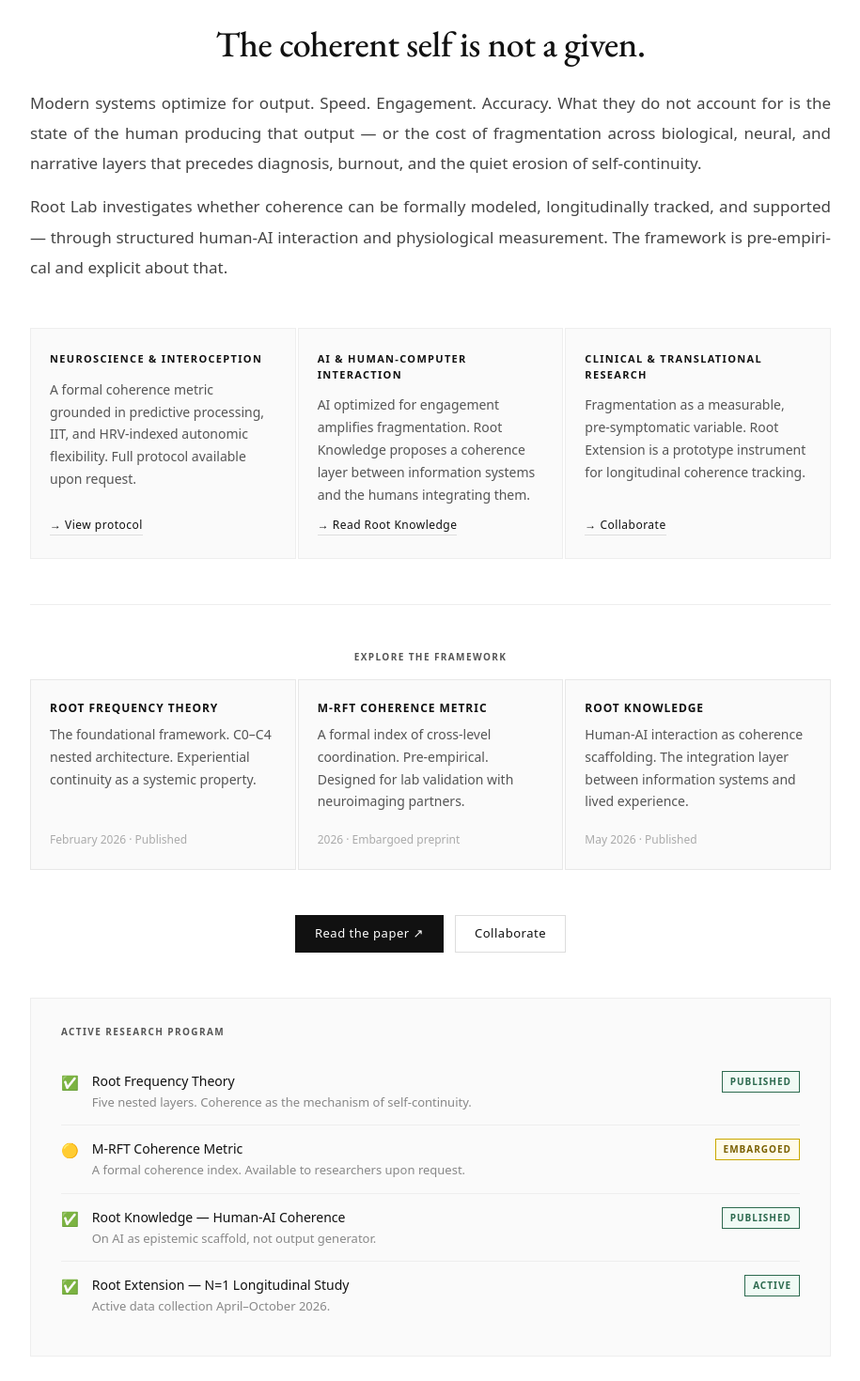
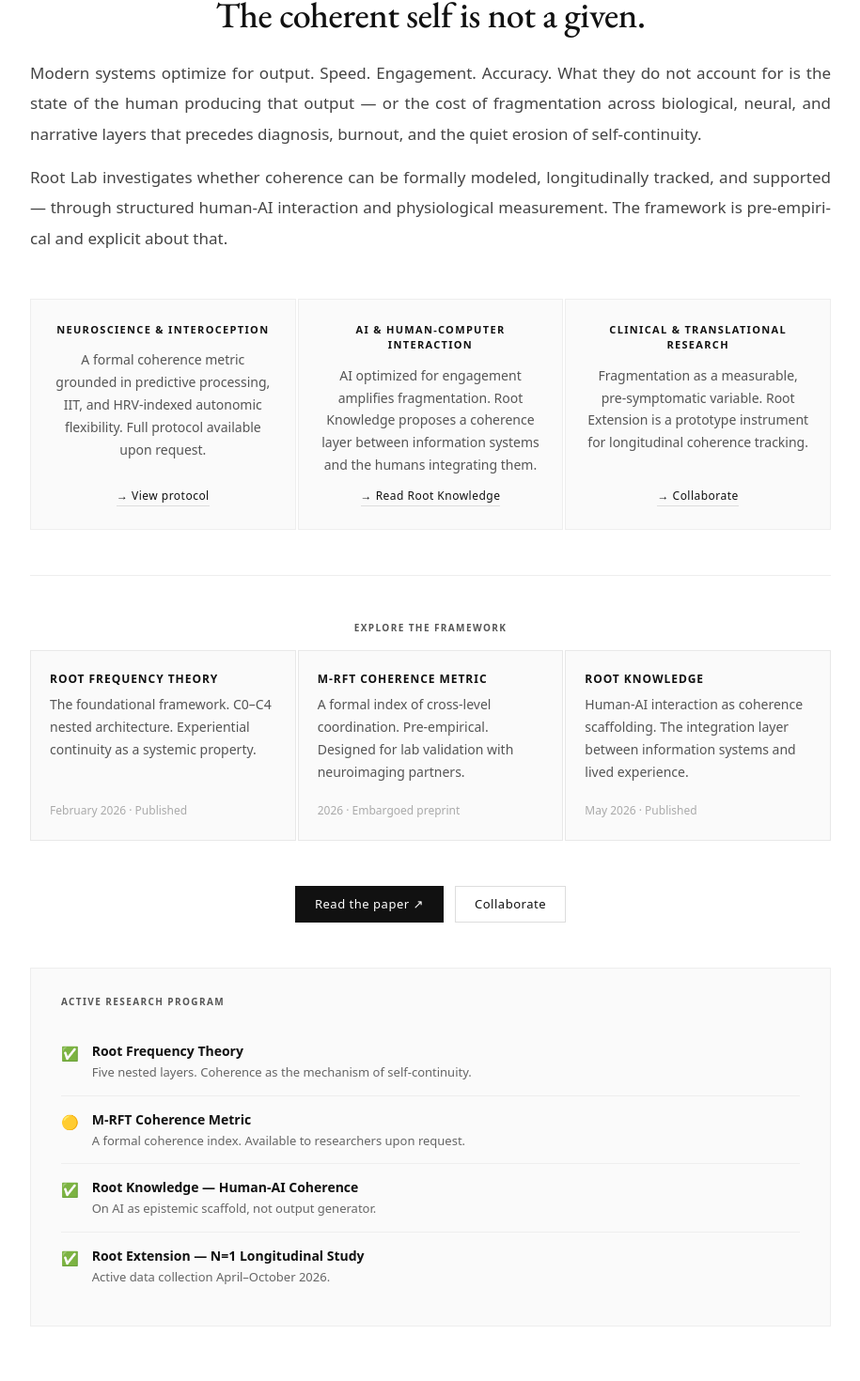
Before and after one commit to biaavanzo/avanzorft.github.io, a Next.js app: page / in a window 1280 px wide. Shown: the part 590-2060 px from the top of the page at 94% size, without its empty margins (182-1097 px from the left). Built offline with nearby package versions, Linux system fonts and the light colour scheme.

Commit message:
status checklist, audience cards clickable, centered

```diff
--- a/app/newpage.tsx
+++ b/app/newpage.tsx
@@ -55,12 +55,6 @@ export default function Home() {
           color: #555; text-transform: uppercase;
         }
         .hero-divider { width: 100%; height: 1px; background: #ddd; margin-top: 24px; }
-        .hero-root {
-          text-align: center; margin-top: 12px;
-          font-family: 'EB Garamond', Georgia, serif;
-          font-size: clamp(11px, 1.2vw, 13px);
-          color: #bbb; letter-spacing: 0.2em; text-transform: uppercase;
-        }
         .hero-desc {
           margin-top: 48px; color: #444; line-height: 1.85; text-align: center;
           width: 100%; max-width: 580px; margin-left: auto; margin-right: auto; padding: 0 24px;
@@ -86,19 +80,21 @@ export default function Home() {
         .audience-card {
           border: 1px solid #eee; padding: 24px 20px; background: #fafafa;
           display: flex; flex-direction: column; gap: 12px;
+          text-decoration: none; color: inherit;
+          transition: background 0.2s, border-color 0.2s;
+          text-align: center; align-items: center;
         }
+        .audience-card:hover { background: #f0f0ee; border-color: #ccc; }
         .audience-title {
           font-size: 11px; font-weight: 600; color: #111;
           text-transform: uppercase; letter-spacing: 0.12em; font-family: system-ui;
         }
         .audience-text { font-size: 14px; line-height: 1.7; color: #555; font-family: system-ui; flex: 1; }
-        .audience-link {
-          font-size: 12px; color: #111; text-decoration: none;
+        .audience-link-text {
+          font-size: 12px; color: #111;
           font-family: system-ui; letter-spacing: 0.04em;
           border-bottom: 1px solid #ddd; padding-bottom: 1px;
-          align-self: flex-start; transition: border-color 0.15s;
         }
-        .audience-link:hover { border-color: #111; }
         .cards-section { margin-bottom: 0; }
         .cards-label {
           font-size: 10px; font-weight: 600; color: #555;
@@ -145,19 +141,10 @@ export default function Home() {
           padding: 14px 0; border-bottom: 1px solid #eee; gap: 14px;
         }
         .status-row:last-child { border-bottom: none; }
-        .status-icon { font-size: 15px; margin-top: 1px; flex-shrink: 0; }
+        .status-icon { font-size: 15px; margin-top: 2px; flex-shrink: 0; }
         .status-row-left { display: flex; flex-direction: column; gap: 3px; flex: 1; }
-        .status-right { display: flex; flex-direction: column; align-items: flex-end; gap: 4px; flex-shrink: 0; }
-        .status-title { font-size: 14px; color: #111; font-family: system-ui; font-weight: 500; }
-        .status-desc { font-size: 13px; color: #888; font-family: system-ui; line-height: 1.5; }
-        .status-badge {
-          font-size: 10px; font-weight: 600; letter-spacing: 0.1em;
-          text-transform: uppercase; font-family: system-ui;
-          padding: 3px 8px; border: 1px solid; white-space: nowrap;
-        }
-        .badge-published { color: #2d6a4f; border-color: #2d6a4f; background: #f0faf5; }
-        .badge-embargoed { color: #7a6000; border-color: #c9a800; background: #fffbea; }
-        .badge-active { color: #2d6a4f; border-color: #2d6a4f; background: #f0faf5; }
+        .status-title { font-size: 14px; color: #111; font-family: system-ui; font-weight: 700; }
+        .status-desc { font-size: 13px; color: #666; font-family: system-ui; line-height: 1.5; }
         @media (max-width: 640px) {
           .header-inner { flex-direction: column; gap: 10px; padding: 12px 0; }
           main { padding-top: 100px; }
@@ -186,7 +173,6 @@ export default function Home() {
                             <span className="hero-subtitle">An Independent Research Program</span>
                         </div>
                         <div className="hero-divider" />
-                        <p className="hero-root">avanzorft.com · Bay Area · 2026</p>
                     </div>
                     <p className="hero-desc" style={{ fontSize: 20, fontWeight: 400, color: "#555" }}>
                         Investigating how biological regulation, neural dynamics, and self-narrative integrate to sustain a coherent sense of self — and what happens, across scales, when they don&apos;t.
@@ -206,21 +192,21 @@ export default function Home() {
                 </div>
 
                 <div className="audience-grid">
-                    <div className="audience-card">
+                    <a href="/research-plan" className="audience-card">
                         <div className="audience-title">Neuroscience & Interoception</div>
                         <p className="audience-text">A formal coherence metric grounded in predictive processing, IIT, and HRV-indexed autonomic flexibility. Full protocol available upon request.</p>
-                        <a href="/research-plan" className="audience-link">→ View protocol</a>
-                    </div>
-                    <div className="audience-card">
+                        <span className="audience-link-text">→ View protocol</span>
+                    </a>
+                    <a href="/the-paper" className="audience-card">
                         <div className="audience-title">AI & Human-Computer Interaction</div>
                         <p className="audience-text">AI optimized for engagement amplifies fragmentation. Root Knowledge proposes a coherence layer between information systems and the humans integrating them.</p>
-                        <a href="/the-paper" className="audience-link">→ Read Root Knowledge</a>
-                    </div>
-                    <div className="audience-card">
+                        <span className="audience-link-text">→ Read Root Knowledge</span>
+                    </a>
+                    <a href="/contact" className="audience-card">
                         <div className="audience-title">Clinical & Translational Research</div>
                         <p className="audience-text">Fragmentation as a measurable, pre-symptomatic variable. Root Extension is a prototype instrument for longitudinal coherence tracking.</p>
-                        <a href="/contact" className="audience-link">→ Collaborate</a>
-                    </div>
+                        <span className="audience-link-text">→ Collaborate</span>
+                    </a>
                 </div>
 
                 <div className="section-divider" />
@@ -260,9 +246,6 @@ export default function Home() {
                             <span className="status-title">Root Frequency Theory</span>
                             <span className="status-desc">Five nested layers. Coherence as the mechanism of self-continuity.</span>
                         </div>
-                        <div className="status-right">
-                            <span className="status-badge badge-published">Published</span>
-                        </div>
                     </div>
 
                     <div className="status-row">
@@ -270,9 +253,6 @@ export default function Home() {
                         <div className="status-row-left">
                             <span className="status-title">M-RFT Coherence Metric</span>
                             <span className="status-desc">A formal coherence index. Available to researchers upon request.</span>
-                        </div>
-                        <div className="status-right">
-                            <span className="status-badge badge-embargoed">Embargoed</span>
                         </div>
                     </div>
 
@@ -282,9 +262,6 @@ export default function Home() {
                             <span className="status-title">Root Knowledge — Human-AI Coherence</span>
                             <span className="status-desc">On AI as epistemic scaffold, not output generator.</span>
                         </div>
-                        <div className="status-right">
-                            <span className="status-badge badge-published">Published</span>
-                        </div>
                     </div>
 
                     <div className="status-row">
@@ -293,9 +270,6 @@ export default function Home() {
                             <span className="status-title">Root Extension — N=1 Longitudinal Study</span>
                             <span className="status-desc">Active data collection April–October 2026.</span>
                         </div>
-                        <div className="status-right">
-                            <span className="status-badge badge-active">Active</span>
-                        </div>
                     </div>
                 </div>
 
--- a/app/page.tsx
+++ b/app/page.tsx
@@ -55,12 +55,6 @@ export default function Home() {
           color: #555; text-transform: uppercase;
         }
         .hero-divider { width: 100%; height: 1px; background: #ddd; margin-top: 24px; }
-        .hero-root {
-          text-align: center; margin-top: 12px;
-          font-family: 'EB Garamond', Georgia, serif;
-          font-size: clamp(11px, 1.2vw, 13px);
-          color: #bbb; letter-spacing: 0.2em; text-transform: uppercase;
-        }
         .hero-desc {
           margin-top: 48px; color: #444; line-height: 1.85; text-align: center;
           width: 100%; max-width: 580px; margin-left: auto; margin-right: auto; padding: 0 24px;
@@ -86,19 +80,21 @@ export default function Home() {
         .audience-card {
           border: 1px solid #eee; padding: 24px 20px; background: #fafafa;
           display: flex; flex-direction: column; gap: 12px;
+          text-decoration: none; color: inherit;
+          transition: background 0.2s, border-color 0.2s;
+          text-align: center; align-items: center;
         }
+        .audience-card:hover { background: #f0f0ee; border-color: #ccc; }
         .audience-title {
           font-size: 11px; font-weight: 600; color: #111;
           text-transform: uppercase; letter-spacing: 0.12em; font-family: system-ui;
         }
         .audience-text { font-size: 14px; line-height: 1.7; color: #555; font-family: system-ui; flex: 1; }
-        .audience-link {
-          font-size: 12px; color: #111; text-decoration: none;
+        .audience-link-text {
+          font-size: 12px; color: #111;
           font-family: system-ui; letter-spacing: 0.04em;
           border-bottom: 1px solid #ddd; padding-bottom: 1px;
-          align-self: flex-start; transition: border-color 0.15s;
         }
-        .audience-link:hover { border-color: #111; }
         .cards-section { margin-bottom: 0; }
         .cards-label {
           font-size: 10px; font-weight: 600; color: #555;
@@ -145,19 +141,10 @@ export default function Home() {
           padding: 14px 0; border-bottom: 1px solid #eee; gap: 14px;
         }
         .status-row:last-child { border-bottom: none; }
-        .status-icon { font-size: 15px; margin-top: 1px; flex-shrink: 0; }
+        .status-icon { font-size: 15px; margin-top: 2px; flex-shrink: 0; }
         .status-row-left { display: flex; flex-direction: column; gap: 3px; flex: 1; }
-        .status-right { display: flex; flex-direction: column; align-items: flex-end; gap: 4px; flex-shrink: 0; }
-        .status-title { font-size: 14px; color: #111; font-family: system-ui; font-weight: 500; }
-        .status-desc { font-size: 13px; color: #888; font-family: system-ui; line-height: 1.5; }
-        .status-badge {
-          font-size: 10px; font-weight: 600; letter-spacing: 0.1em;
-          text-transform: uppercase; font-family: system-ui;
-          padding: 3px 8px; border: 1px solid; white-space: nowrap;
-        }
-        .badge-published { color: #2d6a4f; border-color: #2d6a4f; background: #f0faf5; }
-        .badge-embargoed { color: #7a6000; border-color: #c9a800; background: #fffbea; }
-        .badge-active { color: #2d6a4f; border-color: #2d6a4f; background: #f0faf5; }
+        .status-title { font-size: 14px; color: #111; font-family: system-ui; font-weight: 700; }
+        .status-desc { font-size: 13px; color: #666; font-family: system-ui; line-height: 1.5; }
         @media (max-width: 640px) {
           .header-inner { flex-direction: column; gap: 10px; padding: 12px 0; }
           main { padding-top: 100px; }
@@ -186,7 +173,6 @@ export default function Home() {
                             <span className="hero-subtitle">An Independent Research Program</span>
                         </div>
                         <div className="hero-divider" />
-                        <p className="hero-root">avanzorft.com · Bay Area · 2026</p>
                     </div>
                     <p className="hero-desc" style={{ fontSize: 20, fontWeight: 400, color: "#555" }}>
                         Investigating how biological regulation, neural dynamics, and self-narrative integrate to sustain a coherent sense of self — and what happens, across scales, when they don&apos;t.
@@ -206,21 +192,21 @@ export default function Home() {
                 </div>
 
                 <div className="audience-grid">
-                    <div className="audience-card">
+                    <a href="/research-plan" className="audience-card">
                         <div className="audience-title">Neuroscience & Interoception</div>
                         <p className="audience-text">A formal coherence metric grounded in predictive processing, IIT, and HRV-indexed autonomic flexibility. Full protocol available upon request.</p>
-                        <a href="/research-plan" className="audience-link">→ View protocol</a>
-                    </div>
-                    <div className="audience-card">
+                        <span className="audience-link-text">→ View protocol</span>
+                    </a>
+                    <a href="/the-paper" className="audience-card">
                         <div className="audience-title">AI & Human-Computer Interaction</div>
                         <p className="audience-text">AI optimized for engagement amplifies fragmentation. Root Knowledge proposes a coherence layer between information systems and the humans integrating them.</p>
-                        <a href="/the-paper" className="audience-link">→ Read Root Knowledge</a>
-                    </div>
-                    <div className="audience-card">
+                        <span className="audience-link-text">→ Read Root Knowledge</span>
+                    </a>
+                    <a href="/contact" className="audience-card">
                         <div className="audience-title">Clinical & Translational Research</div>
                         <p className="audience-text">Fragmentation as a measurable, pre-symptomatic variable. Root Extension is a prototype instrument for longitudinal coherence tracking.</p>
-                        <a href="/contact" className="audience-link">→ Collaborate</a>
-                    </div>
+                        <span className="audience-link-text">→ Collaborate</span>
+                    </a>
                 </div>
 
                 <div className="section-divider" />
@@ -260,9 +246,6 @@ export default function Home() {
                             <span className="status-title">Root Frequency Theory</span>
                             <span className="status-desc">Five nested layers. Coherence as the mechanism of self-continuity.</span>
                         </div>
-                        <div className="status-right">
-                            <span className="status-badge badge-published">Published</span>
-                        </div>
                     </div>
 
                     <div className="status-row">
@@ -270,9 +253,6 @@ export default function Home() {
                         <div className="status-row-left">
                             <span className="status-title">M-RFT Coherence Metric</span>
                             <span className="status-desc">A formal coherence index. Available to researchers upon request.</span>
-                        </div>
-                        <div className="status-right">
-                            <span className="status-badge badge-embargoed">Embargoed</span>
                         </div>
                     </div>
 
@@ -282,9 +262,6 @@ export default function Home() {
                             <span className="status-title">Root Knowledge — Human-AI Coherence</span>
                             <span className="status-desc">On AI as epistemic scaffold, not output generator.</span>
                         </div>
-                        <div className="status-right">
-                            <span className="status-badge badge-published">Published</span>
-                        </div>
                     </div>
 
                     <div className="status-row">
@@ -293,9 +270,6 @@ export default function Home() {
                             <span className="status-title">Root Extension — N=1 Longitudinal Study</span>
                             <span className="status-desc">Active data collection April–October 2026.</span>
                         </div>
-                        <div className="status-right">
-                            <span className="status-badge badge-active">Active</span>
-                        </div>
                     </div>
                 </div>
 
```
